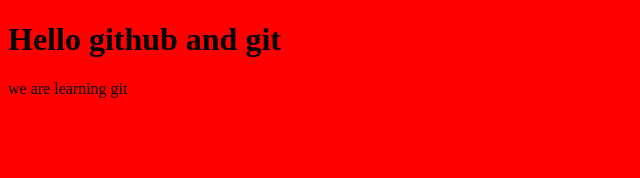
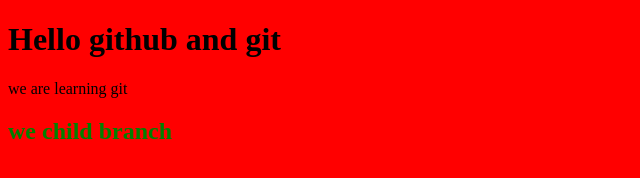
Before and after one commit to Nurzhamal17/first-project, a plain HTML site: page index.html in a window 1280 px wide. Shown: the whole page, without its empty margins (0-640 px from the left). Drawn offline with Linux system fonts and the light colour scheme.

Commit message:
child branch changes

```diff
--- a/index.html
+++ b/index.html
@@ -12,6 +12,7 @@
 
     <h1>Hello github and git</h1>
     <p>we are learning git</p>
+    <h2>we child branch</h2>
 
 
 </body>
--- a/style.css
+++ b/style.css
@@ -1,3 +1,6 @@
 body{
     background-color: red;
 }
+h2{
+    color: green;
+}
```
Also changed, not shown: script.js (added).
